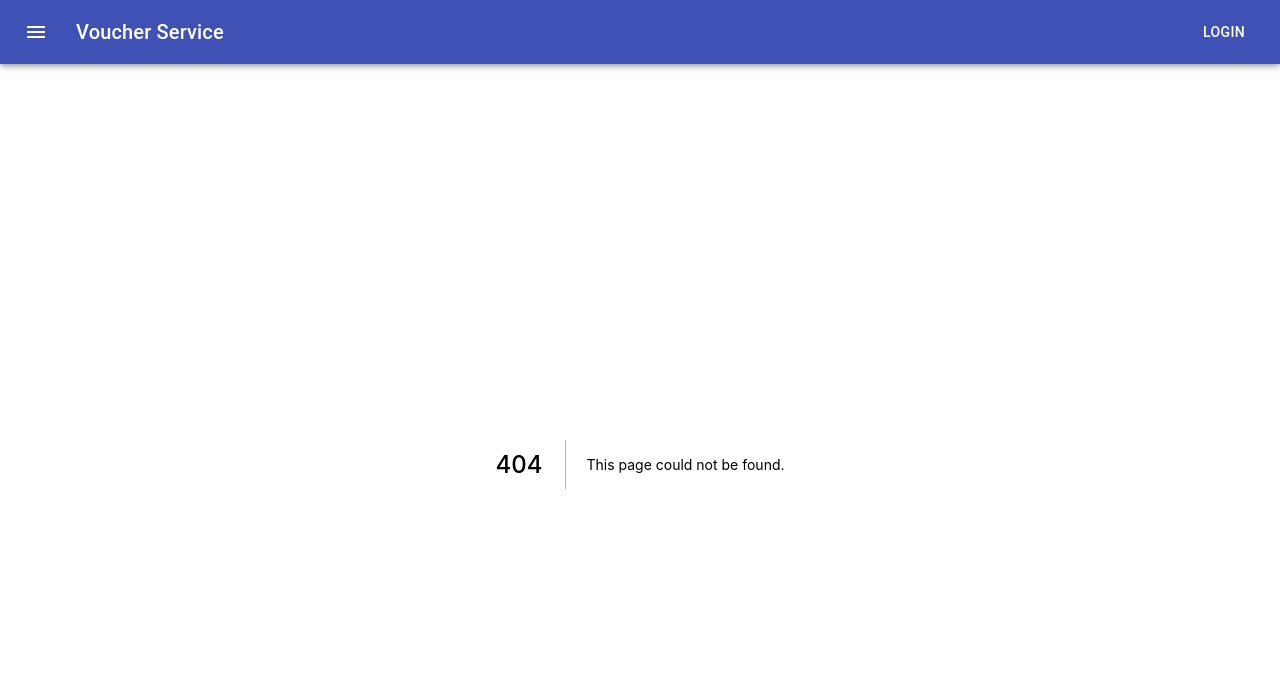
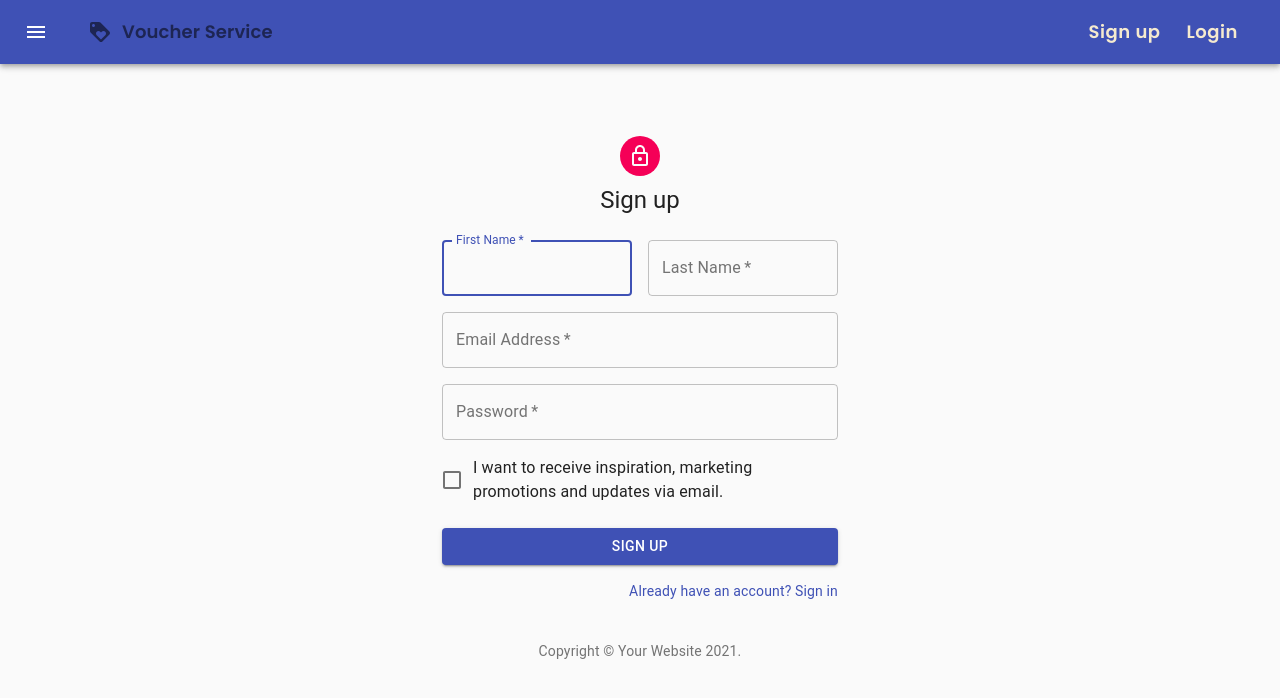
Before and after one commit to bingx1/voucherservice, a Next.js app: page /signup in a window 1280 px wide. Before the commit this address had no page. Shown: the top 698 px of the page. Built offline with nearby package versions, Linux system fonts and the light colour scheme.

Commit message:
added header and signup page

```diff
--- /dev/null
+++ b/components/NavButton.js
@@ -0,0 +1,37 @@
+import { Button, makeStyles } from '@material-ui/core';
+import React from 'react';
+import Link from 'next/link';
+
+const useStyles = makeStyles(() => ({
+  root: {
+    textDecoration: 'none',
+    paddingRight: 10,
+  },
+  buttonStyle: {
+    variant: 'h1',
+    color: '#f5eacf',
+    fontFamily: 'Poppins',
+    fontSize: 18,
+    fontWeight: 600,
+    textTransform: 'none',
+    boxShadow: 'none',
+    backgroundColor: 0,
+    borderColor: 0,
+  },
+}));
+
+export default function NavButton(props) {
+  const classes = useStyles();
+
+  return (
+    <div>
+      <Link href={props.url}>
+        <a className={classes.root}>
+          <Button className={classes.buttonStyle} color='inherit'>
+            {props.text}
+          </Button>
+        </a>
+      </Link>
+    </div>
+  );
+}
--- a/components/header.js
+++ b/components/header.js
@@ -6,16 +6,31 @@ import Typography from '@material-ui/core/Typography';
 import Button from '@material-ui/core/Button';
 import IconButton from '@material-ui/core/IconButton';
 import MenuIcon from '@material-ui/icons/Menu';
+import Link from 'next/link';
+import LoyaltyIcon from '@material-ui/icons/Loyalty';
+import NavButton from './NavButton';
 
 const useStyles = makeStyles((theme) => ({
   root: {
-    flexGrow: 1,
+    // flexGrow: 1,
+    width: '100%',
+    zIndex: 100,
+    padding: 0,
   },
   menuButton: {
     marginRight: theme.spacing(2),
+    // paddingRight:
   },
   title: {
     flexGrow: 1,
+    fontFamily: 'Poppins',
+    fontSize: 18,
+    fontWeight: 600,
+    paddingLeft: '10px'
+  },
+  logoIcon: {
+    flexGrow: 1,
+    paddingLeft: '0px',
   },
 }));
 
@@ -29,10 +44,16 @@ export default function Header() {
           <IconButton edge="start" className={classes.menuButton} color="inherit" aria-label="menu">
             <MenuIcon />
           </IconButton>
-          <Typography variant="h6" className={classes.title}>
-            Voucher Service
-          </Typography>
-          <Button color="inherit">Login</Button>
+          <Link href='/'>
+              <a className={classes.logoIcon}>
+                <IconButton>
+                    <LoyaltyIcon></LoyaltyIcon>
+                    <Typography variant="h6" className={classes.title}> Voucher Service </Typography>
+                </IconButton>
+              </a>
+          </Link>
+          <NavButton url='/signup' text='Sign up' color="inherit"/>
+          <NavButton url='/login' text='Login' color="inherit"/>
         </Toolbar>
       </AppBar>
     </div>
--- /dev/null
+++ b/pages/_document.js
@@ -0,0 +1,72 @@
+import React from 'react';
+import Document, { Html, Head, Main, NextScript } from 'next/document';
+import { ServerStyleSheets } from '@material-ui/styles';
+import { createMuiTheme, responsiveFontSizes } from '@material-ui/core/styles';
+
+const theme = responsiveFontSizes(createMuiTheme());
+
+class MyDocument extends Document {
+  render() {
+    return (
+      <Html>
+        <Head>
+          <meta charSet='utf-8' />
+          <meta name='theme-color' content={theme.palette.primary.main} />
+          <link
+            rel='stylesheet'
+            href='https://fonts.googleapis.com/css2?family=Abril+Fatface&family=Poppins:wght@300;400;500;600;700&display=swap'
+          />
+          <style jsx global>
+            {`
+              html,
+              body {
+                height: 100%;
+                width: 100%;
+              }
+              *,
+              *:after,
+              *:before {
+                box-sizing: border-box;
+              }
+              body {
+                font-family: 'Roboto', 'Helvetica', 'Arial', sans-serif;
+                font-size: 1rem;
+                margin: 0;
+              }
+            `}
+          </style>
+        </Head>
+        <body>
+          <Main />
+          <NextScript />
+        </body>
+      </Html>
+    );
+  }
+}
+
+MyDocument.getInitialProps = async (ctx) => {
+  // Render app and page and get the context of the page with collected side effects.
+  const sheets = new ServerStyleSheets();
+  const originalRenderPage = ctx.renderPage;
+
+  ctx.renderPage = () =>
+    originalRenderPage({
+      enhanceApp: (App) => (props) => sheets.collect(<App {...props} />),
+    });
+
+  const initialProps = await Document.getInitialProps(ctx);
+
+  return {
+    ...initialProps,
+    // Styles fragment is rendered after the app and page rendering finish.
+    styles: [
+      <React.Fragment key='styles'>
+        {initialProps.styles}
+        {sheets.getStyleElement()}
+      </React.Fragment>,
+    ],
+  };
+};
+
+export default MyDocument;
--- /dev/null
+++ b/pages/signup.js
@@ -0,0 +1,140 @@
+import React from 'react';
+import Avatar from '@material-ui/core/Avatar';
+import Button from '@material-ui/core/Button';
+import CssBaseline from '@material-ui/core/CssBaseline';
+import TextField from '@material-ui/core/TextField';
+import FormControlLabel from '@material-ui/core/FormControlLabel';
+import Checkbox from '@material-ui/core/Checkbox';
+import Link from '@material-ui/core/Link';
+import Grid from '@material-ui/core/Grid';
+import Box from '@material-ui/core/Box';
+import LockOutlinedIcon from '@material-ui/icons/LockOutlined';
+import Typography from '@material-ui/core/Typography';
+import { makeStyles } from '@material-ui/core/styles';
+import Container from '@material-ui/core/Container';
+
+function Copyright() {
+  return (
+    <Typography variant="body2" color="textSecondary" align="center">
+      {'Copyright © '}
+      <Link color="inherit" href="https://material-ui.com/">
+        Your Website
+      </Link>{' '}
+      {new Date().getFullYear()}
+      {'.'}
+    </Typography>
+  );
+}
+
+const useStyles = makeStyles((theme) => ({
+  paper: {
+    marginTop: theme.spacing(8),
+    display: 'flex',
+    flexDirection: 'column',
+    alignItems: 'center',
+  },
+  avatar: {
+    margin: theme.spacing(1),
+    backgroundColor: theme.palette.secondary.main,
+  },
+  form: {
+    width: '100%', // Fix IE 11 issue.
+    marginTop: theme.spacing(3),
+  },
+  submit: {
+    margin: theme.spacing(3, 0, 2),
+  },
+}));
+
+export default function SignUp() {
+  const classes = useStyles();
+
+  return (
+    <Container component="main" maxWidth="xs">
+      <CssBaseline />
+      <div className={classes.paper}>
+        <Avatar className={classes.avatar}>
+          <LockOutlinedIcon />
+        </Avatar>
+        <Typography component="h1" variant="h5">
+          Sign up
+        </Typography>
+        <form className={classes.form} noValidate>
+          <Grid container spacing={2}>
+            <Grid item xs={12} sm={6}>
+              <TextField
+                autoComplete="fname"
+                name="firstName"
+                variant="outlined"
+                required
+                fullWidth
+                id="firstName"
+                label="First Name"
+                autoFocus
+              />
+            </Grid>
+            <Grid item xs={12} sm={6}>
+              <TextField
+                variant="outlined"
+                required
+                fullWidth
+                id="lastName"
+                label="Last Name"
+                name="lastName"
+                autoComplete="lname"
+              />
+            </Grid>
+            <Grid item xs={12}>
+              <TextField
+                variant="outlined"
+                required
+                fullWidth
+                id="email"
+                label="Email Address"
+                name="email"
+                autoComplete="email"
+              />
+            </Grid>
+            <Grid item xs={12}>
+              <TextField
+                variant="outlined"
+                required
+                fullWidth
+                name="password"
+                label="Password"
+                type="password"
+                id="password"
+                autoComplete="current-password"
+              />
+            </Grid>
+            <Grid item xs={12}>
+              <FormControlLabel
+                control={<Checkbox value="allowExtraEmails" color="primary" />}
+                label="I want to receive inspiration, marketing promotions and updates via email."
+              />
+            </Grid>
+          </Grid>
+          <Button
+            type="submit"
+            fullWidth
+            variant="contained"
+            color="primary"
+            className={classes.submit}
+          >
+            Sign Up
+          </Button>
+          <Grid container justify="flex-end">
+            <Grid item>
+              <Link href="#" variant="body2">
+                Already have an account? Sign in
+              </Link>
+            </Grid>
+          </Grid>
+        </form>
+      </div>
+      <Box mt={5}>
+        <Copyright />
+      </Box>
+    </Container>
+  );
+}
```
